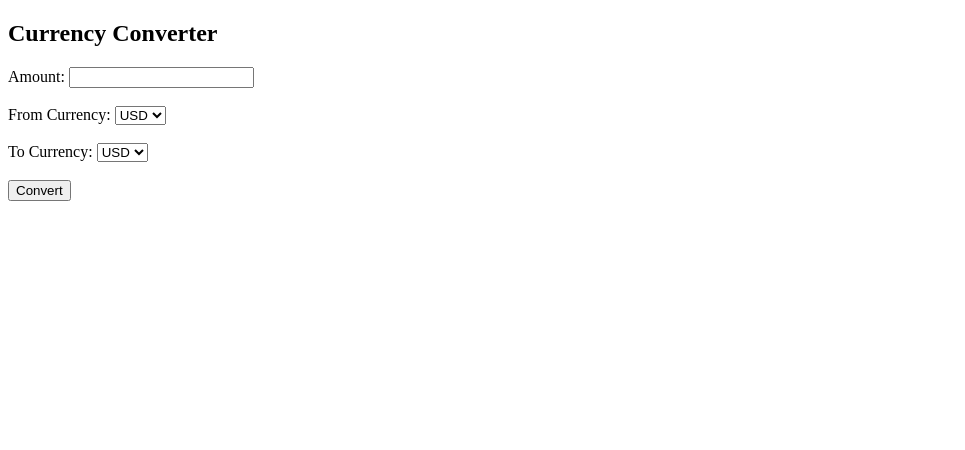
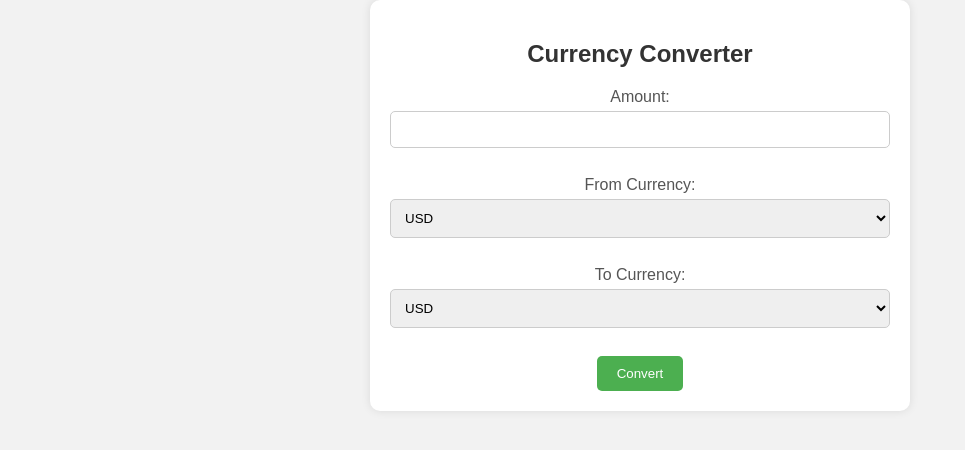
Before and after one commit to MuhamedAlili/Final-projectt, a Django app: page / in a window 1280 px wide. Shown: the top 450 px of the page, without its empty margins (0-965 px from the left). Run offline with Django 5.2, Linux system fonts and the light colour scheme.

Commit message:
asdadasdadw

```diff
--- a/converter/convertapp/templates/convert.html
+++ b/converter/convertapp/templates/convert.html
@@ -2,8 +2,10 @@
 <html>
 <head>
     <title>Currency Converter</title>
+    <link rel="stylesheet" href="style.css">
 </head>
 <body>
+    <div class="container">
         <h2>Currency Converter</h2>
         <form method="post">
             {% csrf_token %}
@@ -26,5 +28,6 @@
 
             <input type="submit" value="Convert">
         </form>
+    </div>
 </body>
 </html>
--- /dev/null
+++ b/converter/convertapp/templates/style.css
@@ -0,0 +1,53 @@
+body {
+    font-family: Arial, sans-serif;
+    background-color: #f2f2f2;
+    margin: 0;
+    padding: 0;
+}
+
+.container {
+    max-width: 500px;
+    margin: 0 auto;
+    padding: 20px;
+    background-color: #fff;
+    border-radius: 10px;
+    box-shadow: 0 0 10px rgba(0, 0, 0, 0.1);
+}
+
+h2 {
+    text-align: center;
+    color: #333;
+}
+
+form {
+    text-align: center;
+}
+
+label {
+    display: block;
+    margin-bottom: 5px;
+    color: #555;
+}
+
+input[type="number"],
+select {
+    width: 100%;
+    padding: 10px;
+    margin-bottom: 10px;
+    border: 1px solid #ccc;
+    border-radius: 5px;
+    box-sizing: border-box;
+}
+
+input[type="submit"] {
+    background-color: #4caf50;
+    color: #fff;
+    padding: 10px 20px;
+    border: none;
+    border-radius: 5px;
+    cursor: pointer;
+}
+
+input[type="submit"]:hover {
+    background-color: #45a049;
+}
```
Lines whose indentation alone changed are shown as unchanged.
